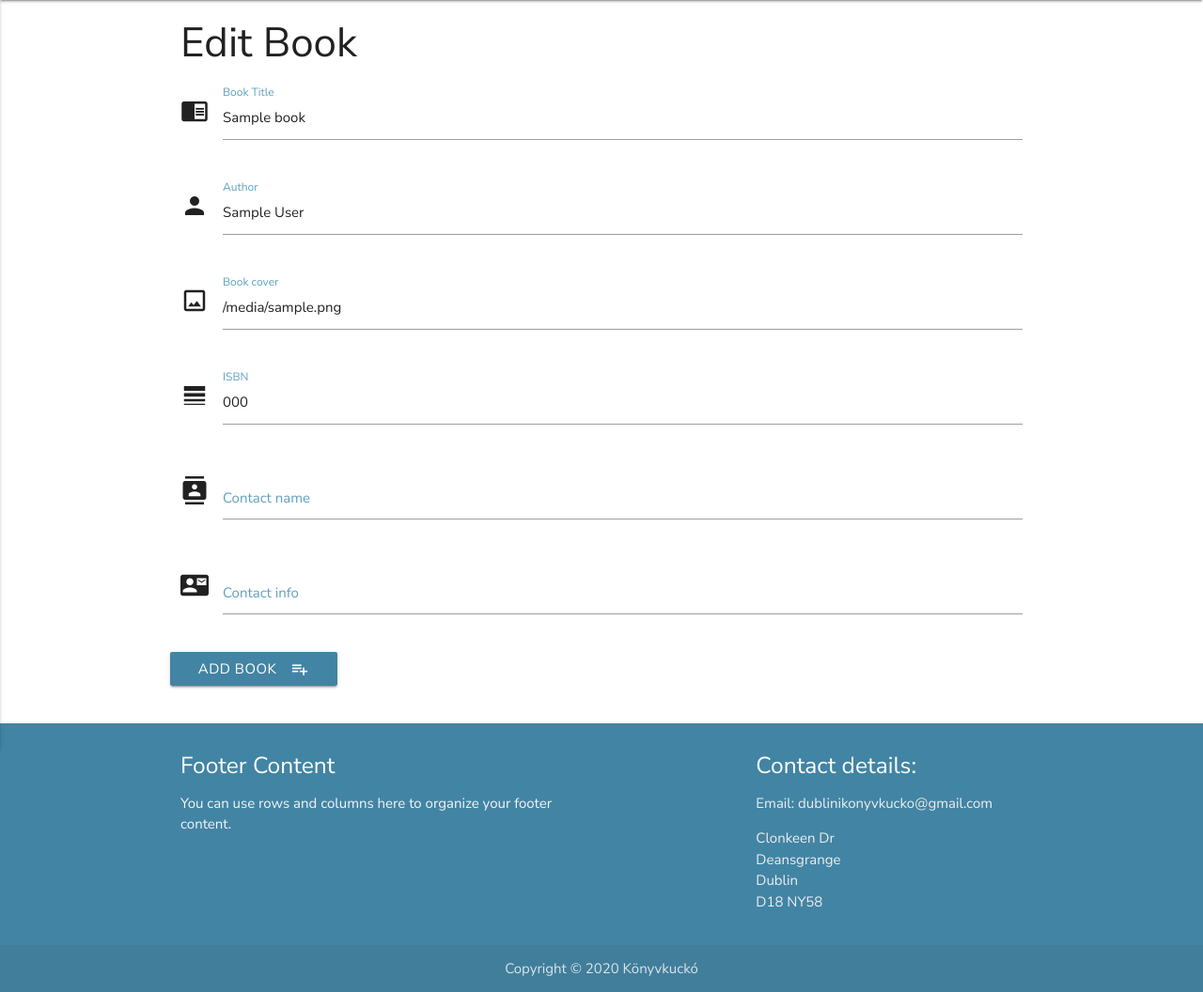
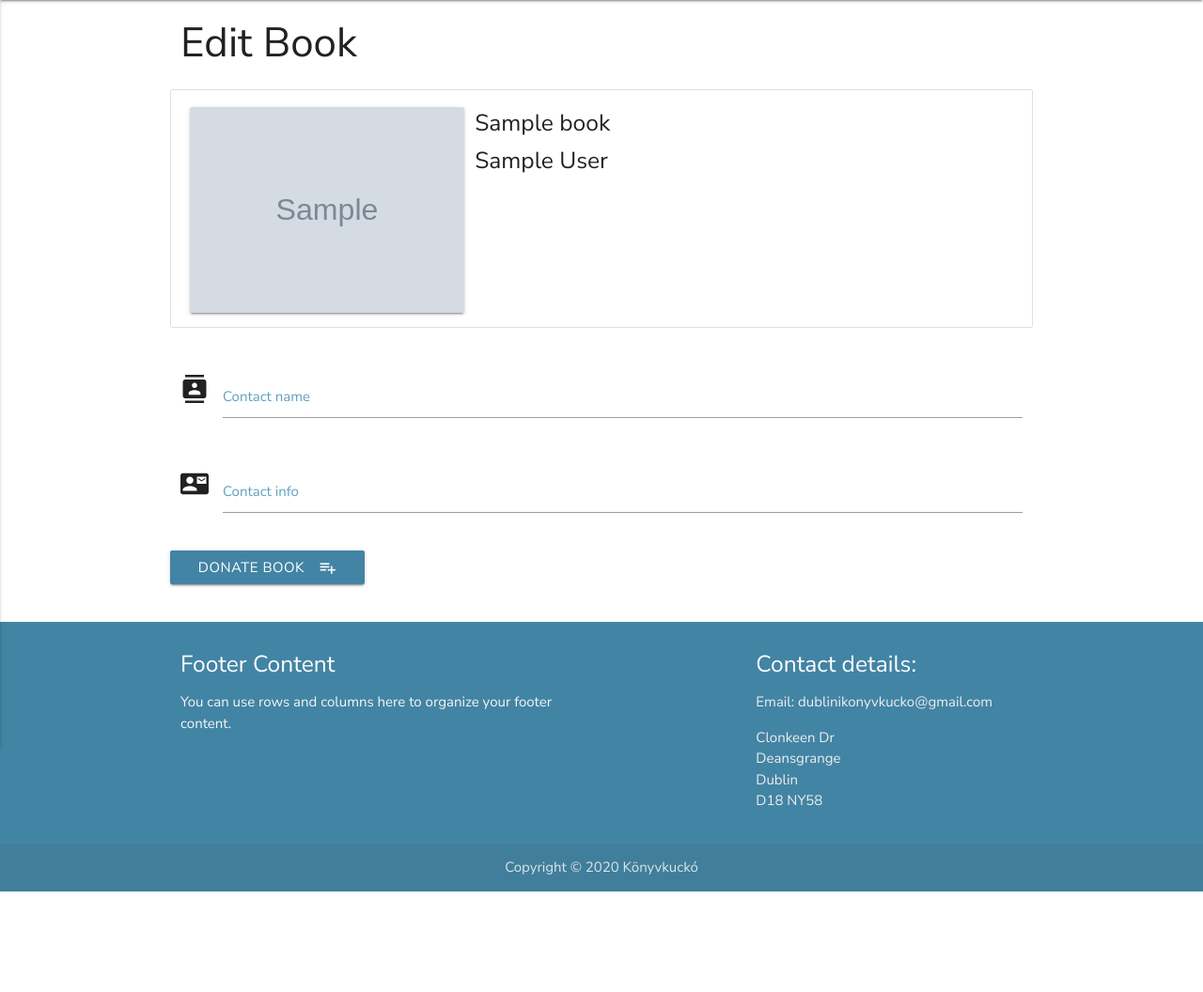
Before and after one commit to taikatta/Milestone3-Konyvkucko, a Flask app: template templates/donatebook.html in a window 1280 px wide. Shown: the part 64-1120 px from the top of the page at 94% size. After the commit the page ends 1013 px from the top, so only its background shows below. Run offline with Flask 2, Linux system fonts and the light colour scheme; the template is opened without the code that fills it: most values are stand-ins (such as "Sample title", 1, 10 or a date in 2020); grey boxes marked "Sample" are stand-in pictures; some libraries are stand-ins or nearby versions.

Commit message:
Donate book display changed

```diff
--- a/templates/donatebook.html
+++ b/templates/donatebook.html
@@ -5,39 +5,21 @@
     <form action="{{ url_for('update_donation', book_id=book._id) }}" method="POST" class="col s12">
 
         <div class="row">
-            <div class="input-field col s12">
-                <i class="material-icons prefix">chrome_reader_mode</i>
-                <input id="book_title" name="book_title" type="text" value="{{book.book_title}}" required>
-                <label for="book_title">Book Title</label>
+            <div class="collection">
+                <div class="collection-item">
+                    <div class="col s12 m6 l4 card">
+                        <div class="card-image">
+                            <img src="{{ book.book_cover }}">
+                        </div>
+                    </div>
+                    <div class="col s12 m6 l8 card-content">
+                        <div class="card-title">
+                            <h5>{{book.book_title}} </h5>
+                            <h5>{{book.author}}</h5>
+                        </div>
+                    </div>
+                </div>
             </div>
-
-        </div>
-
-        <div class="row">
-            <div class="input-field col s12">
-                <i class="material-icons prefix">person</i>
-                <input id="author" name="author" type="text" value="{{book.author}}" required>
-                <label for="author">Author</label>
-            </div>
-
-        </div>
-
-        <div class="row">
-            <div class="input-field col s12">
-                <i class="material-icons prefix">crop_original</i>
-                <input id="book_cover" name="book_cover" type="text" value="{{book.book_cover}}" required>
-                <label for="book_cover">Book cover</label>
-            </div>
-
-        </div>
-
-        <div class="row">
-            <div class="input-field col s12">
-                <i class="material-icons prefix">line_weight</i>
-                <input id="ISBN" name="ISBN" type="number" value="{{book.ISBN}}" required>
-                <label for="ISBN">ISBN</label>
-            </div>
-
         </div>
 
         <div class="row">
@@ -57,7 +39,7 @@
         </div>
 
         <div class="row">
-            <button class="btn waves-effect waves-light" type="submit" name="action">Add Book
+            <button class="btn waves-effect waves-light" type="submit" name="action">Donate Book
                 <i class="material-icons right">playlist_add</i>
               </button>
         </div>
```
